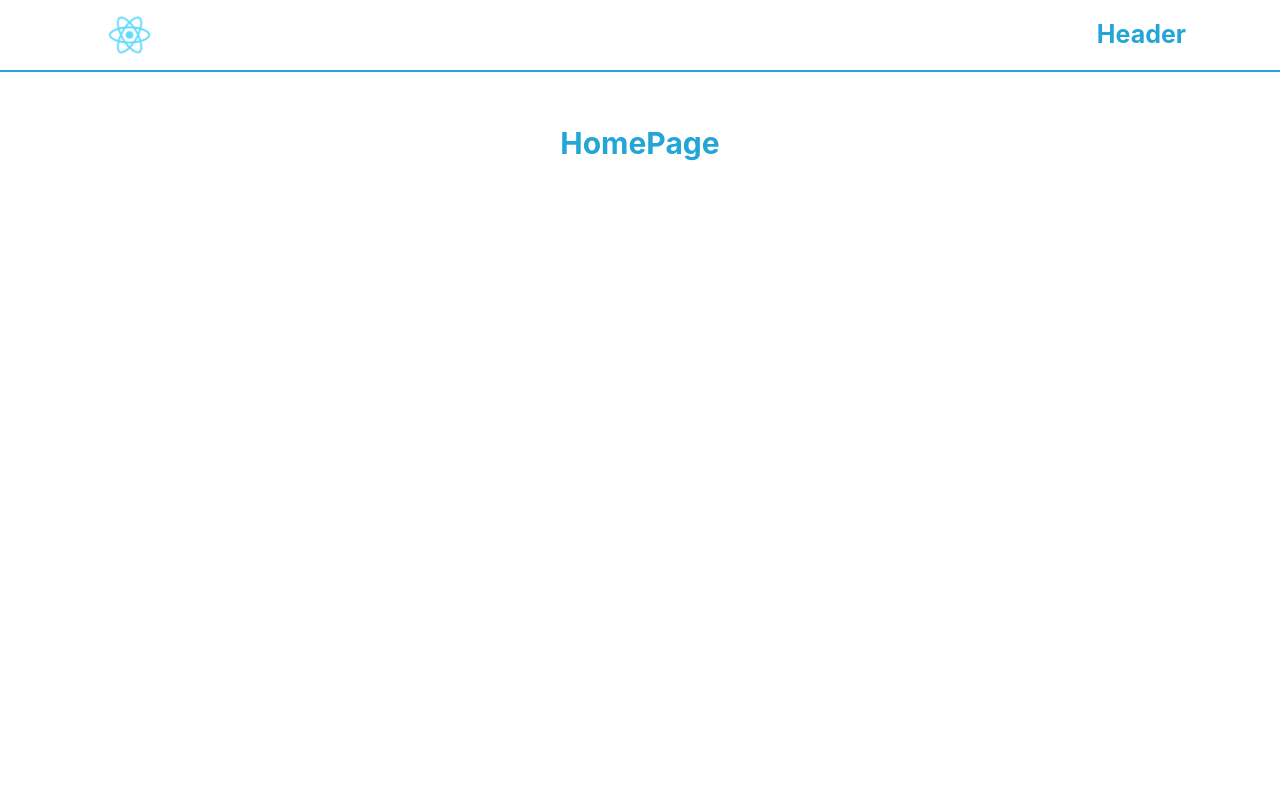
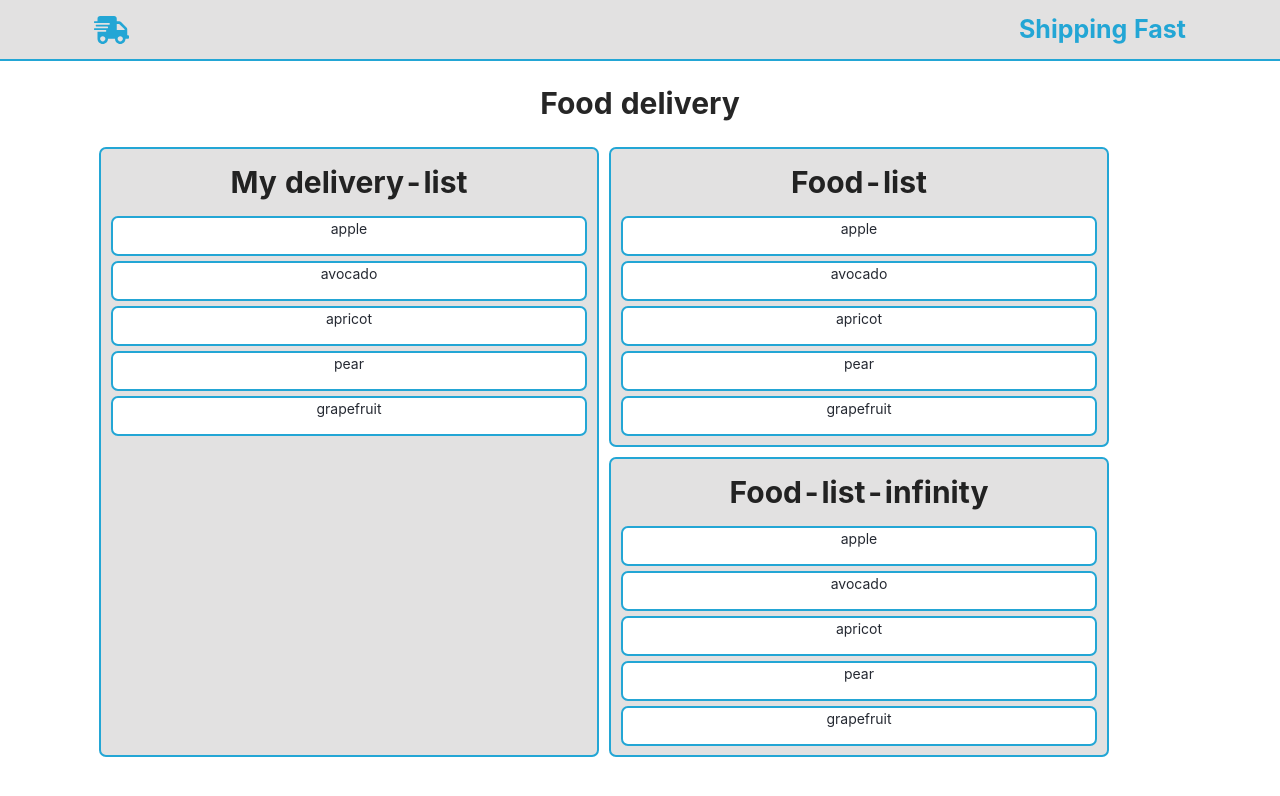
Before and after one commit to korysergey55/dragbleList, a React (Create React App) app: page / in a window 1280 px wide. Shown: the top 796 px of the page. Built offline with nearby package versions, Linux system fonts and the light colour scheme; no server answers.

Commit message:
styles-done

```diff
--- a/src/components/Header/index.tsx
+++ b/src/components/Header/index.tsx
@@ -2,20 +2,23 @@ import React from 'react'
 import { useHistory } from 'react-router'
 import { paths } from 'utils/paths'
 import styles from './styles.module.scss'
-import defaltLogo from 'sources/images/react.png'
 
-interface Iprops {
-  logo?: string
-  title?: string
-}
+import { FontAwesomeIcon } from '@fortawesome/react-fontawesome'
+import { faShippingFast } from '@fortawesome/free-solid-svg-icons'
 
-const Header: React.FC<Iprops> = ({ logo = defaltLogo, title = 'Header' }) => {
+
+const Header = ({ title = 'Shipping Fast' }) => {
   const history = useHistory()
   return (
     <header className={styles.header}>
       <div className={styles.container}>
         <a className={styles.link} onClick={() => history.push(paths.home)}>
-          <img className={styles.logo} src={logo} alt="logo" />
+          <FontAwesomeIcon
+            className={styles.iconAwesome}
+            icon={faShippingFast}
+            color="red"
+            size="2x"
+          />
         </a>
         <h2 className={styles.title}>{title}</h2>
       </div>
--- a/src/components/Header/styles.module.scss
+++ b/src/components/Header/styles.module.scss
@@ -6,7 +6,7 @@
   left: 0%;
   z-index: 10;
   width: 100%;
-  background-color: white;
+  background-color: rgb(226, 225, 225);
   border-bottom: 2px solid $brandColor;
 
   .container {
@@ -23,10 +23,11 @@
       &:hover {
         cursor: pointer;
       }
-      .logo {
+      .iconAwesome {
         display: block;
         max-height: 50px;
         max-width: 200px;
+        color: $brandColor;
       }
     }
     .title {
--- a/src/containers/Public/HomePage/index.tsx
+++ b/src/containers/Public/HomePage/index.tsx
@@ -1,13 +1,39 @@
-import React from 'react'
+import React, { useState } from 'react'
 import Header from 'components/Header'
 import styles from './styles.module.scss'
 
 const HomePage = () => {
+  const [myItems, setMyItems] = useState<string[]>([
+    'apple',
+    'avocado',
+    'apricot',
+    'pear',
+    'grapefruit',
+  ])
   return (
-    <div>
+    <div className={styles.homeContainer}>
       <Header />
+      <h2 className={styles.title}>Food delivery</h2>
       <div className={styles.container}>
-        <h2 className={styles.title}>HomePage</h2>
+        <ul className={styles.myList}>
+          <h2 className={styles.title}>My delivery-list</h2>
+          {myItems &&
+            myItems.map(item => <li className={styles.item}>{item}</li>)}
+        </ul>
+
+        <div className={styles.wripper}>
+          <ul className={styles.remuvebleList}>
+            <h2 className={styles.title}>Food-list</h2>
+            {myItems &&
+              myItems.map(item => <li className={styles.item}>{item}</li>)}
+          </ul>
+
+          <ul className={styles.constantList}>
+            <h2 className={styles.title}>Food-list-infinity</h2>
+            {myItems &&
+              myItems.map(item => <li className={styles.item}>{item}</li>)}
+          </ul>
+        </div>
       </div>
     </div>
   )
--- a/src/containers/Public/HomePage/styles.module.scss
+++ b/src/containers/Public/HomePage/styles.module.scss
@@ -1,18 +1,72 @@
 @import '../../../sources/styles/variables.scss';
 
-.container {
-  width: 100%;
-  max-width: 1112px;
-  margin: 0 auto;
-  padding: 20px 15px;
+.homeContainer {
+  padding-top: 80px;
 
   .title {
     display: block;
     margin: 0 auto;
-    margin-top: 100px;
+    margin-bottom: 10px;
     text-align: center;
     font-size: 30px;
     font-weight: 700;
-    color: $brandColor;
+  }
+
+  .container {
+    display: flex;
+    justify-content: center;
+    flex-wrap: wrap;
+
+    width: 100%;
+    max-width: 1112px;
+    margin: 0 auto;
+    padding: 10px 15px;
+
+    .myList {
+      width: 100%;
+      max-width: 500px;
+      min-height: 500px;
+      margin-bottom: 10px;
+      margin-right: 10px;
+      padding: 10px;
+      border-radius: 7px;
+      border: 2px solid $brandColor;
+      background-color: rgb(226, 225, 225);
+    }
+    .wripper {
+      flex: 1;
+      .remuvebleList {
+        width: 100%;
+        max-width: 500px;
+        max-height: 300px;
+        margin-bottom: 10px;
+        padding: 10px;
+        border-radius: 7px;
+        border: 2px solid $brandColor;
+        background-color: rgb(226, 225, 225);
+      }
+      .constantList {
+        width: 100%;
+        max-width: 500px;
+        max-height: 300px;
+        margin-bottom: 10px;
+        padding: 10px;
+        border-radius: 7px;
+        border: 2px solid $brandColor;
+        background-color: rgb(226, 225, 225);
+      }
+    }
+    .item {
+      min-height: 40px;
+      margin-bottom: 5px;
+      text-align: center;
+      border-radius: 7px;
+      border: 2px solid $brandColor;
+      background-color: white;
+
+      &:hover {
+        cursor: pointer;
+      }
+    }
   }
 }
```
